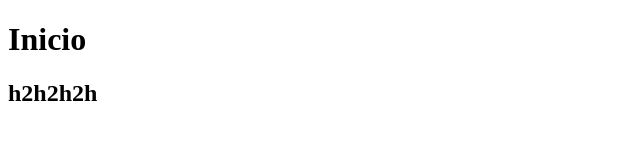
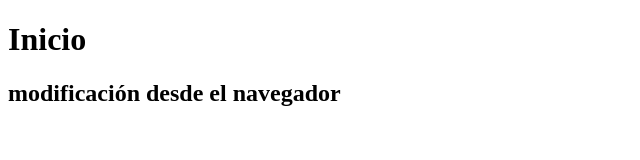
Before and after one commit to RomericoJr/repoTest3, a plain HTML site: page index.html in a window 1280 px wide. Shown: the whole page, without its empty margins (0-640 px from the left). Drawn offline with Linux system fonts and the light colour scheme.

Commit message:
Update index.html desde el navegador
modificación hecha en navegador

```diff
--- a/index.html
+++ b/index.html
@@ -11,6 +11,6 @@
         Inicio
     </h1>
 
-    <h2>h2h2h2h</h2>
+    <h2>modificación desde el navegador</h2>
 </body>
 </html>
```
